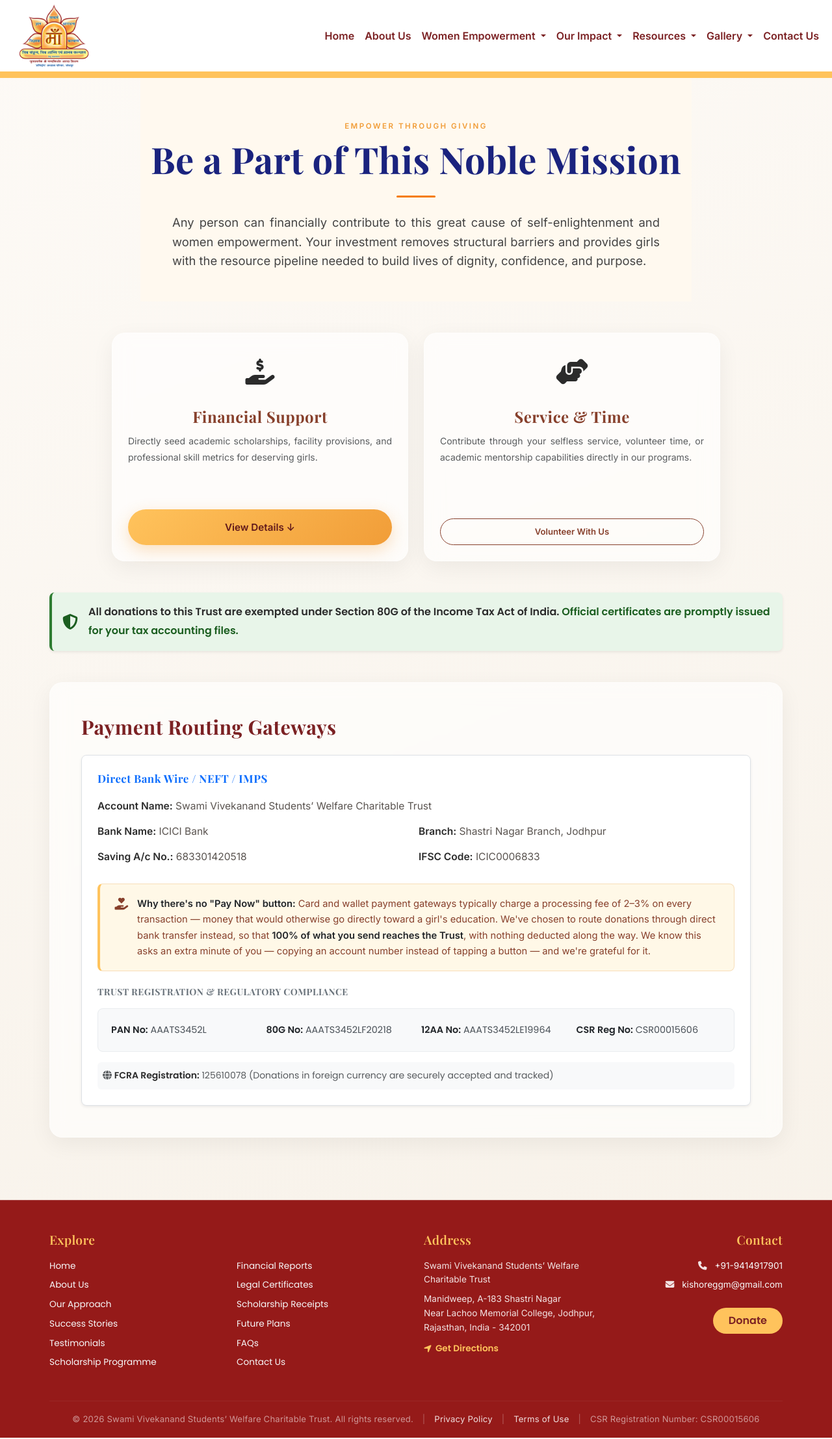
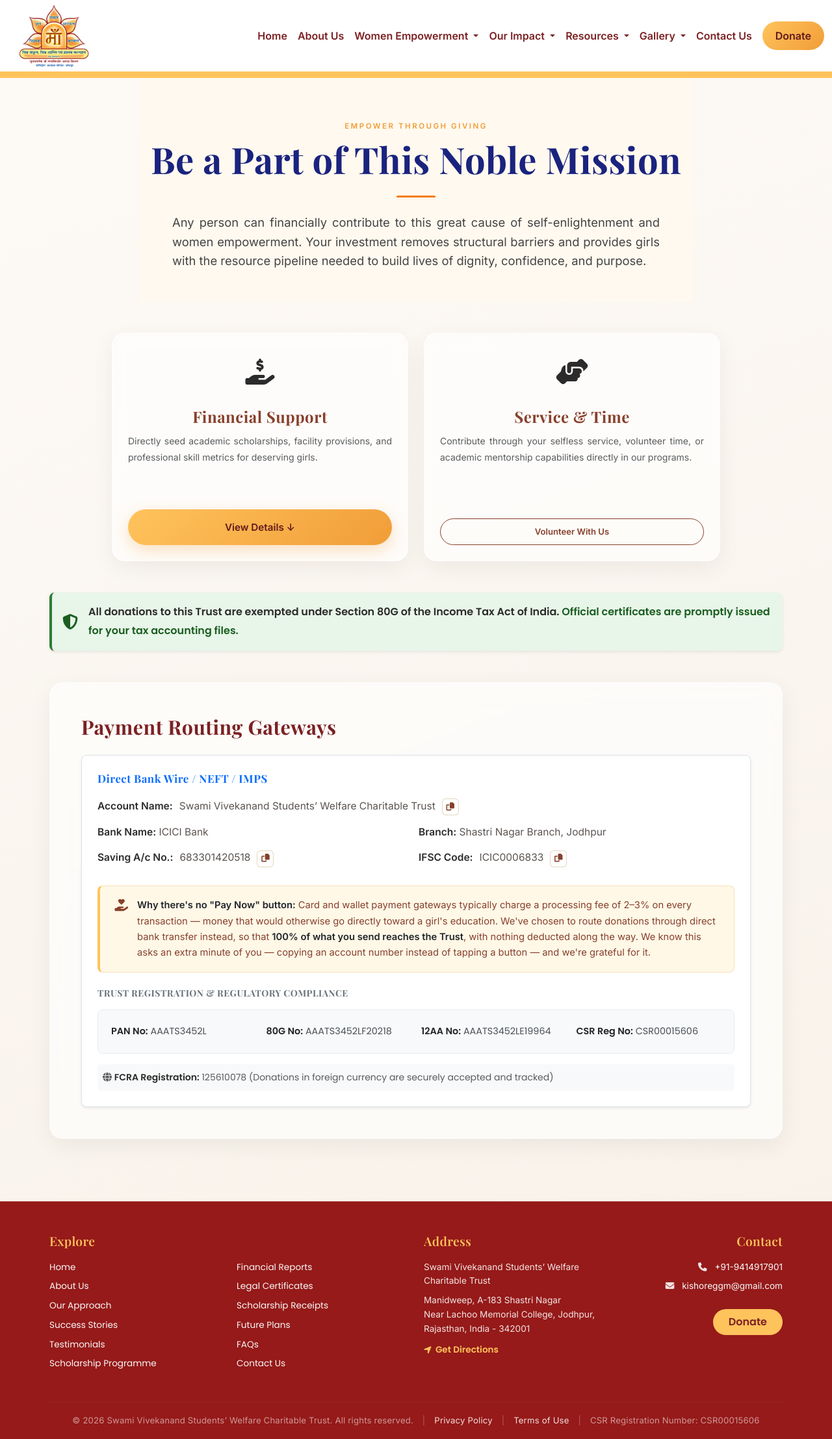
Before and after one commit to Rishabh0709/vivekanand-charitable-trust, a Jekyll site: the page built from donate.html, in a window 1280 px wide. Shown: the whole page at 65% size. Built offline with Jekyll 4.4.1, drawn with Linux system fonts in a browser that asks for light colours.

Commit message:
Add nav Donate button and tap-to-copy on bank details
Donate was previously only reachable via the footer or homepage hero
CTA, not the main nav itself — for an NGO site where donations are the
primary conversion, add a pill-styled "Donate" link to the nav (both
desktop and the mobile menu) that stands out from the rest of the menu.

Also add copy-to-clipboard buttons next to the account name, account
number, and IFSC code on the donate page. The page already acknowledges
the friction of a bank-transfer-only flow ("copying an account number
instead of tapping a button"); a copy button is a direct, low-risk way
to shrink that friction, especially on mobile where retyping into a
banking app is awkward. New initCopyButtons() in script.js uses the
Clipboard API with an execCommand fallback for older browsers.

Co-Authored-By: Claude Sonnet 5 <noreply@anthropic.com>

```diff
--- a/_includes/header.html
+++ b/_includes/header.html
@@ -215,6 +215,39 @@
     max-height: 60px;
   }
 }
+
+/* =========================================================
+   NAV DONATE BUTTON
+   Donate is the site's primary conversion action, but was only
+   reachable via the footer or the homepage hero — not from the nav
+   itself. Styled as a pill button (not a plain nav-link) so it
+   stands out from the rest of the menu on every page.
+========================================================= */
+.nav-donate-link {
+  background: linear-gradient(135deg, var(--color-gold), var(--color-orange));
+  color: var(--btn-cta-text) !important;
+  font-weight: 700 !important;
+  border-radius: 999px !important;
+  padding: 0.5rem 1.25rem !important;
+  margin-left: 8px;
+  transition: transform 0.25s ease, box-shadow 0.25s ease;
+}
+
+.nav-donate-link:hover {
+  background: linear-gradient(135deg, var(--color-gold), var(--color-orange)) !important;
+  color: var(--btn-cta-text) !important;
+  transform: translateY(-2px);
+  box-shadow: 0 8px 20px rgba(241, 157, 56, 0.35);
+}
+
+@media (max-width: 991px) {
+  .nav-donate-link {
+    display: inline-block;
+    margin-left: 0;
+    margin-top: 4px;
+    text-align: center;
+  }
+}
 </style>
 
 <header class="header-wrapper">
@@ -302,6 +335,10 @@
             <a class="nav-link" href="/contact_us/">Contact Us</a>
           </li>
 
+          <li class="nav-item">
+            <a class="nav-link nav-donate-link" href="/donate/">Donate</a>
+          </li>
+
         </ul>
       </div>
     </div>
--- a/assets/js/script.js
+++ b/assets/js/script.js
@@ -69,6 +69,48 @@ function initHeaderSubmenu() {
     }
 
     toggle.addEventListener('click', toggleSubmenu);
+  });
+}
+
+
+/* ---------------------------------------------------------
+   COPY-TO-CLIPBOARD BUTTONS
+   Generic handler for any <button class="copy-btn" data-copy-value="...">
+   — currently used on donate.html for bank account details, so donors
+   don't have to manually retype them into a banking app.
+--------------------------------------------------------- */
+function initCopyButtons() {
+  document.querySelectorAll('.copy-btn').forEach((btn) => {
+    btn.addEventListener('click', async () => {
+      const value = btn.dataset.copyValue;
+      if (!value) return;
+
+      try {
+        await navigator.clipboard.writeText(value);
+      } catch (error) {
+        // Clipboard API unavailable (very old browser, or insecure context) —
+        // fall back to a temporary offscreen textarea + execCommand.
+        const temp = document.createElement('textarea');
+        temp.value = value;
+        temp.style.position = 'fixed';
+        temp.style.opacity = '0';
+        document.body.appendChild(temp);
+        temp.select();
+        try { document.execCommand('copy'); } catch (e) { /* give up silently */ }
+        document.body.removeChild(temp);
+      }
+
+      const icon = btn.querySelector('i');
+      const originalClass = icon ? icon.className : null;
+      btn.classList.add('copied');
+      if (icon) icon.className = 'fas fa-check';
+
+      clearTimeout(btn._copyResetTimer);
+      btn._copyResetTimer = setTimeout(() => {
+        btn.classList.remove('copied');
+        if (icon && originalClass) icon.className = originalClass;
+      }, 1500);
+    });
   });
 }
 
@@ -305,6 +347,7 @@ document.addEventListener('DOMContentLoaded', function () {
      these just attach behavior to markup that's already in the DOM. */
   initHeaderSubmenu();
   initBackToTop();
+  initCopyButtons();
 
   /* ── Legacy counter animation ──────────────────────────────────────────
      For any remaining elements using the old data-count contract
--- a/donate.html
+++ b/donate.html
@@ -94,6 +94,41 @@
     .fee-transparency-note strong {
       color: #212529;
     }
+
+    /* ── Tap-to-copy on bank details ──────────────────────────────────
+       Donors have to retype these into a banking app; a copy button
+       removes that friction on mobile in particular. */
+    .copy-field {
+      display: flex;
+      align-items: baseline;
+      flex-wrap: wrap;
+      gap: 4px 10px;
+    }
+    .copy-btn {
+      display: inline-flex;
+      align-items: center;
+      justify-content: center;
+      width: 26px;
+      height: 26px;
+      padding: 0;
+      border: 1px solid rgba(166, 120, 46, 0.3);
+      border-radius: 6px;
+      background: #fff;
+      color: var(--color-brown, #87402c);
+      font-size: 0.78rem;
+      cursor: pointer;
+      transition: background 0.2s ease, color 0.2s ease, border-color 0.2s ease;
+    }
+    .copy-btn:hover {
+      background: var(--color-brown, #87402c);
+      border-color: var(--color-brown, #87402c);
+      color: #fff;
+    }
+    .copy-btn.copied {
+      background: #2e7d32;
+      border-color: #2e7d32;
+      color: #fff;
+    }
   </style>
 </head>
 <body class="page-bg">
@@ -159,11 +194,32 @@
             <h5 class="fw-bold text-primary mb-3">Direct Bank Wire / NEFT / IMPS</h5>
 
             <div class="row g-2 mb-4">
-              <div class="col-100"><p class="mb-1"><strong>Account Name:</strong> Swami Vivekanand Students’ Welfare Charitable Trust</p></div>
+              <div class="col-100">
+                <p class="mb-1 copy-field">
+                  <strong>Account Name:</strong> <span class="copy-field__value">Swami Vivekanand Students’ Welfare Charitable Trust</span>
+                  <button type="button" class="copy-btn" data-copy-value="Swami Vivekanand Students’ Welfare Charitable Trust" aria-label="Copy account name">
+                    <i class="fas fa-copy" aria-hidden="true"></i>
+                  </button>
+                </p>
+              </div>
               <div class="col-sm-6"><p class="mb-1"><strong>Bank Name:</strong> ICICI Bank</p></div>
               <div class="col-sm-6"><p class="mb-1"><strong>Branch:</strong> Shastri Nagar Branch, Jodhpur</p></div>
-              <div class="col-sm-6"><p class="mb-1"><strong>Saving A/c No.:</strong> 683301420518</p></div>
-              <div class="col-sm-6"><p class="mb-1"><strong>IFSC Code:</strong> ICIC0006833</p></div>
+              <div class="col-sm-6">
+                <p class="mb-1 copy-field">
+                  <strong>Saving A/c No.:</strong> <span class="copy-field__value">683301420518</span>
+                  <button type="button" class="copy-btn" data-copy-value="683301420518" aria-label="Copy account number">
+                    <i class="fas fa-copy" aria-hidden="true"></i>
+                  </button>
+                </p>
+              </div>
+              <div class="col-sm-6">
+                <p class="mb-1 copy-field">
+                  <strong>IFSC Code:</strong> <span class="copy-field__value">ICIC0006833</span>
+                  <button type="button" class="copy-btn" data-copy-value="ICIC0006833" aria-label="Copy IFSC code">
+                    <i class="fas fa-copy" aria-hidden="true"></i>
+                  </button>
+                </p>
+              </div>
             </div>
 
             <!-- Fee-transparency note — explains the deliberate absence of a card/wallet gateway -->
```
